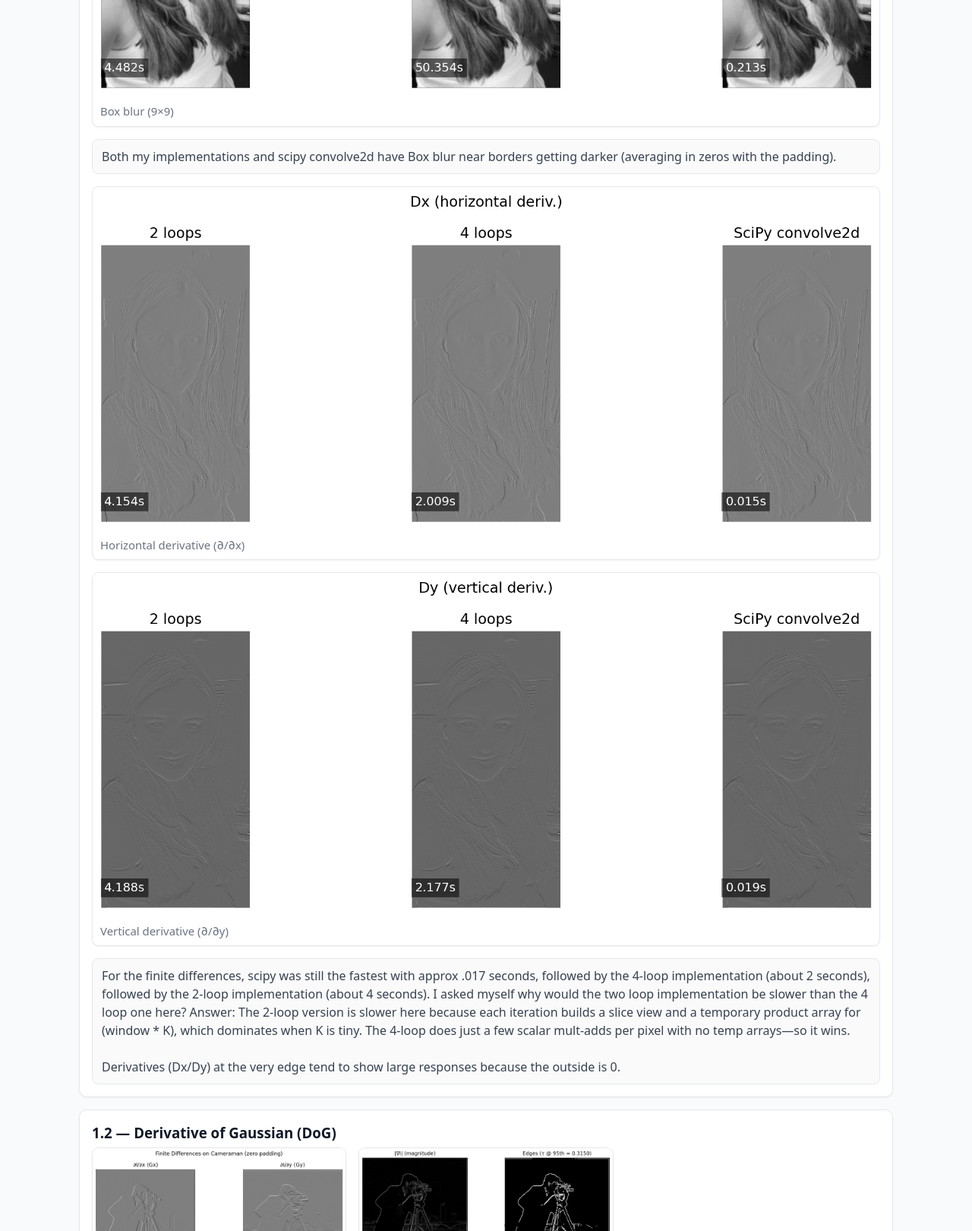
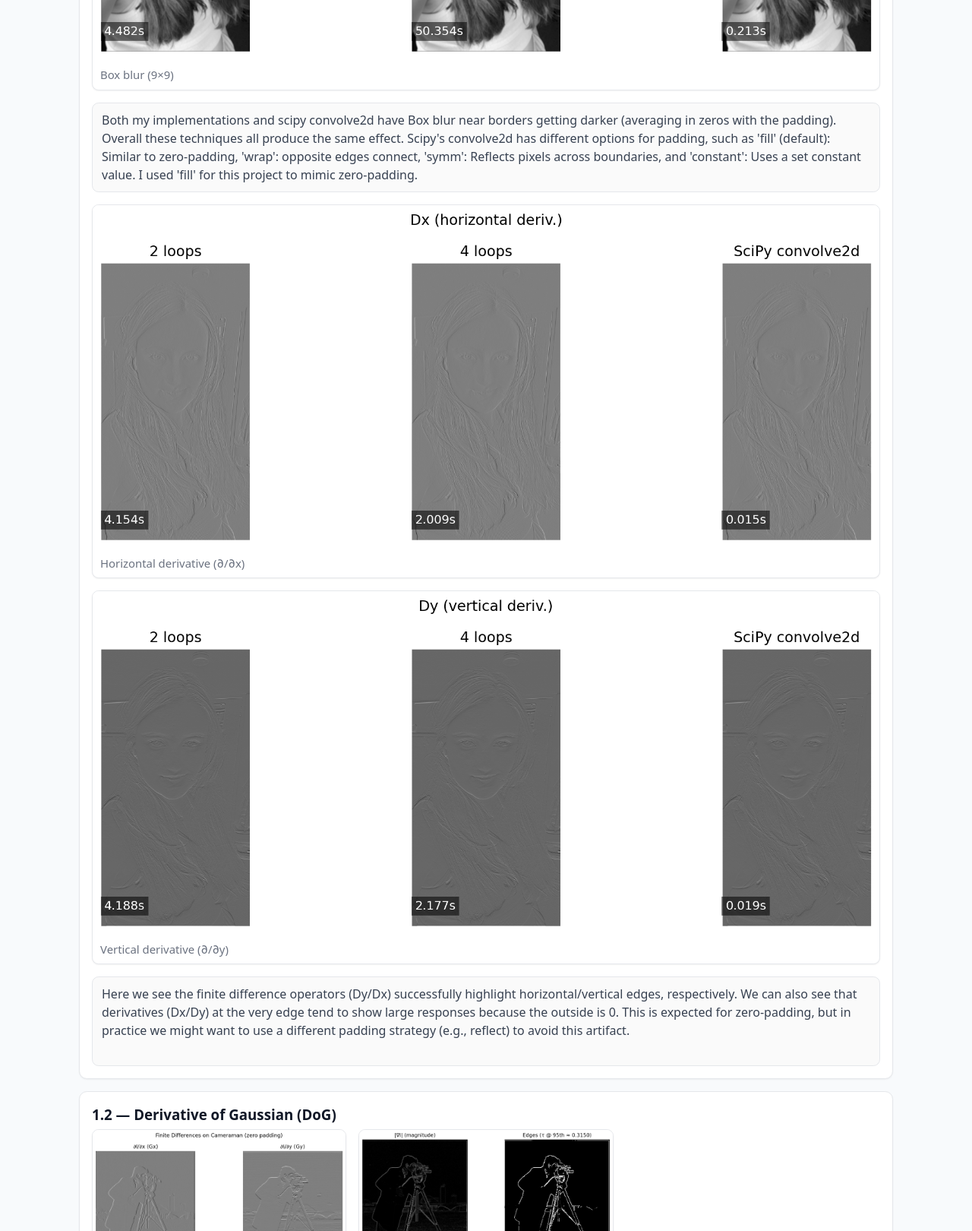
Before and after one commit to sarahkiefer/sarahkiefer.github.io, a plain HTML site: page cs280a/2/index.html in a window 1280 px wide. Shown: the part 1180-2800 px from the top of the page at 76% size. Drawn offline with Linux system fonts and the light colour scheme.

Commit message:
ok 1.1 ready

```diff
--- a/cs280a/2/index.html
+++ b/cs280a/2/index.html
@@ -152,11 +152,9 @@
   <!-- Timings & implementation notes (overwrite as needed) -->
   <div class="callout" style="margin-top:10px;">
     <strong>Timing summary.</strong> <br>
-    my 4-loop convolution takes about 50 seconds, with my 2-loop convolution taking 4seconds and the scipy convolve2d taking .231 seconds
+    My 4-loop convolution takes about 50 seconds, with my 2-loop convolution taking 4 seconds and the scipy convolve2d taking .231 seconds. Here it is clear that each of these versions is an order of magnitude faster than the last. I found it interesting how much faster scipy's convolve is, likely due to being heavily optimized code.
     <br><br>
-    <strong>Why the 4-loop can beat the 2-loop (for tiny kernels).</strong> <br>
-    The 2-loop version is slower here because each iteration builds a slice view and a temporary product array for (window * K), which dominates when K is tiny. The 4-loop does just a few scalar mult-adds per pixel with no temp arrays—so it wins.
-  </div>
+    </div>
 
   <!-- Results: each image on its own line -->
   <div class="single-col" style="margin-top:16px;">
@@ -166,7 +164,7 @@
       <figcaption>Box blur (9×9)</figcaption>
     </figure>
     <div class="callout">
-      Both my implementations and scipy convolve2d have Box blur near borders getting darker (averaging in zeros with the padding).
+      Both my implementations and scipy convolve2d have Box blur near borders getting darker (averaging in zeros with the padding). Overall these techniques all produce the same effect. Scipy's convolve2d has different options for padding, such as 'fill' (default): Similar to zero-padding, 'wrap': opposite edges connect, 'symm': Reflects pixels across boundaries, and 'constant': Uses a set constant value. I used 'fill' for this project to mimic zero-padding.
     </div>
 
     <!-- Dx -->
@@ -183,12 +181,10 @@
 
     <!-- Finite-difference performance + edge behavior -->
     <div class="callout">
-      For the finite differences, scipy was still the fastest with approx .017 seconds, followed by the 4-loop implementation (about 2 seconds), followed by the 2-loop implementation (about 4 seconds).
-      I asked myself why would the two loop implementation be slower than the 4 loop one here?
-      Answer:
-      The 2-loop version is slower here because each iteration builds a slice view and a temporary product array for (window * K), which dominates when K is tiny. The 4-loop does just a few scalar mult-adds per pixel with no temp arrays—so it wins.
+        Here we see the finite difference operators (Dy/Dx) successfully highlight horizontal/vertical edges, respectively.
+        We can also see that derivatives (Dx/Dy) at the very edge tend to show large responses because the outside is 0. This is expected for zero-padding, but in practice we might want to use a different padding strategy (e.g., reflect) to avoid this artifact.
       <br><br>
-      Derivatives (Dx/Dy) at the very edge tend to show large responses because the outside is 0.
+
     </div>
   </div>
 </section>
```
